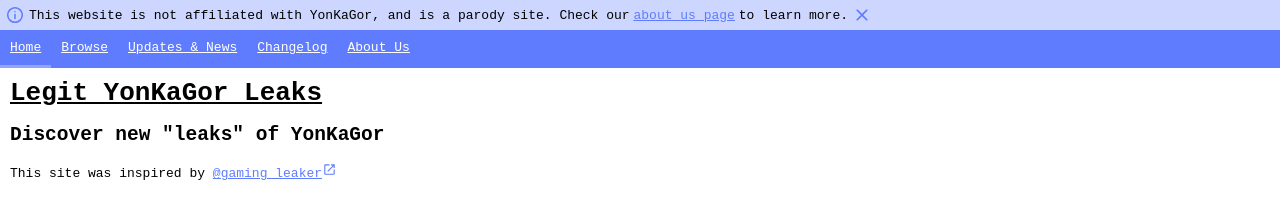
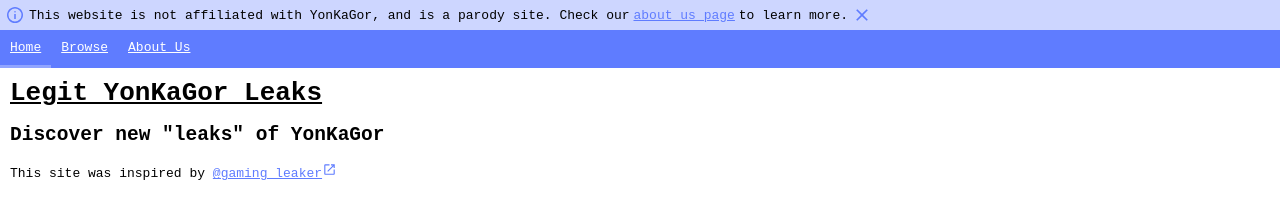
Before and after one commit to Curleta/legit-yonkagor-leaks, a plain HTML site: page index.html in a window 1280 px wide. Drawn offline with Linux system fonts and the light colour scheme.

Commit message:
Removed unecessary links in navbar and removed broken script

```diff
--- a/index.html
+++ b/index.html
@@ -13,8 +13,6 @@
         <div id="navbar">
             <a href="/" class="navbar-link active">Home</a>
             <a href="/explore.html" class="navbar-link">Browse</a>
-            <a href="#" class="navbar-link">Updates & News</a>
-            <a href="#" class="navbar-link">Changelog</a>
             <a href="/about.html" class="navbar-link">About Us</a>
         </div>
         <main role="main">
```
Also changed, not shown: about.html (+0 -2 lines), explore.html (+0 -4 lines).
